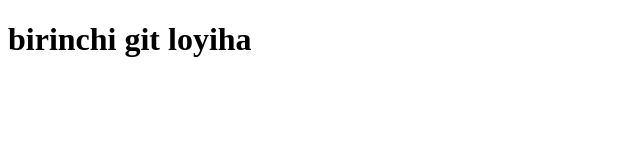
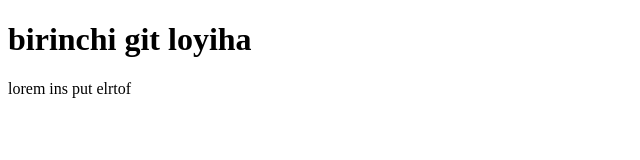
Before and after one commit to murodjon992/github-loyiha, a plain HTML site: page index.html in a window 1280 px wide. Shown: the whole page, without its empty margins (0-640 px from the left). Drawn offline with Linux system fonts and the light colour scheme.

Commit message:
update index.html

```diff
--- a/index.html
+++ b/index.html
@@ -7,5 +7,6 @@
 </head>
 <body>
     <h1>birinchi git loyiha</h1>
+    <p>lorem ins put elrtof</p>
 </body>
 </html>
```
